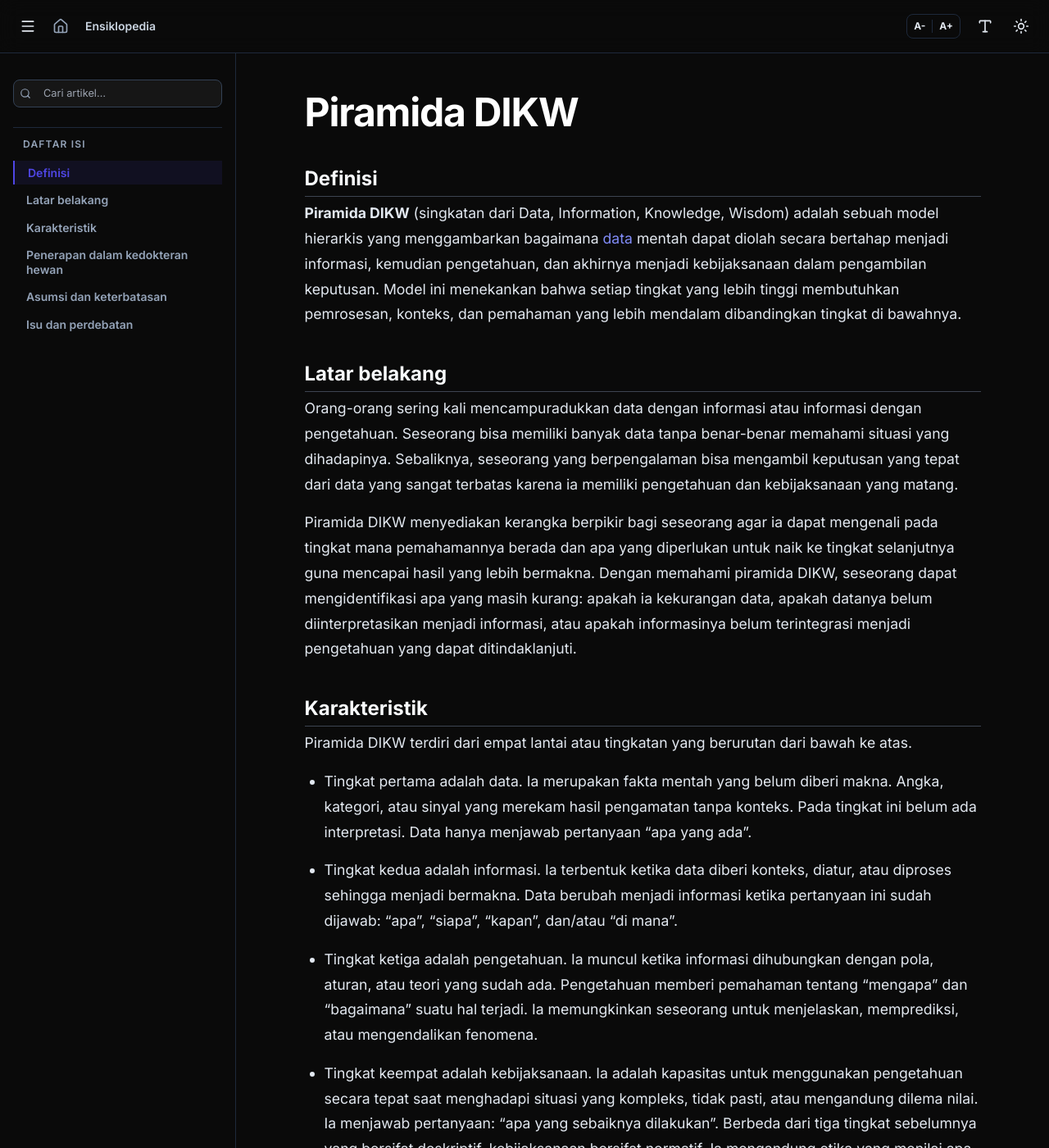
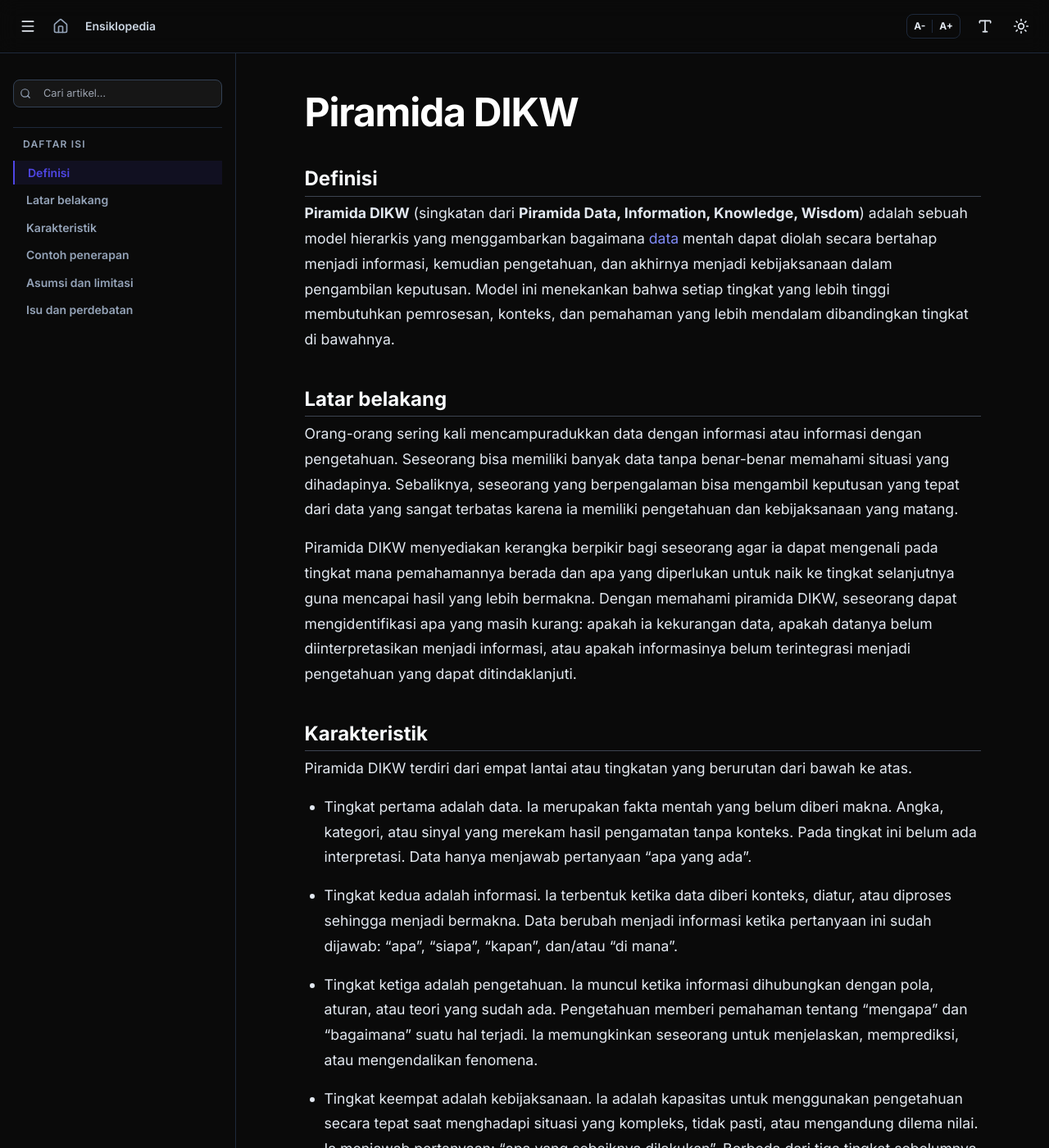
Before and after one commit to rianhs/ensiklopedia, a Jekyll site: the page built from artikel/piramida-dikw.md, in a window 1280 px wide and 1400 px high. Shown: the whole window at 82% size. Built offline with Jekyll 4.4.1, drawn with Linux system fonts in a browser that asks for light colours; nearby versions of some CDN libraries; some web fonts are replaced; some of the changed text lies outside the part shown.

Commit message:
Update piramida-dikw.md

```diff
--- a/artikel/piramida-dikw.md
+++ b/artikel/piramida-dikw.md
@@ -4,7 +4,7 @@ title: "Piramida DIKW"
 ---
 ## Definisi
 
-**Piramida DIKW** (singkatan dari Data, Information, Knowledge, Wisdom) adalah sebuah model hierarkis yang menggambarkan bagaimana [data](data.md) mentah dapat diolah secara bertahap menjadi informasi, kemudian pengetahuan, dan akhirnya menjadi kebijaksanaan dalam pengambilan keputusan. Model ini menekankan bahwa setiap tingkat yang lebih tinggi membutuhkan pemrosesan, konteks, dan pemahaman yang lebih mendalam dibandingkan tingkat di bawahnya.
+**Piramida DIKW** (singkatan dari **Piramida Data, Information, Knowledge, Wisdom**) adalah sebuah model hierarkis yang menggambarkan bagaimana [data](data.md) mentah dapat diolah secara bertahap menjadi informasi, kemudian pengetahuan, dan akhirnya menjadi kebijaksanaan dalam pengambilan keputusan. Model ini menekankan bahwa setiap tingkat yang lebih tinggi membutuhkan pemrosesan, konteks, dan pemahaman yang lebih mendalam dibandingkan tingkat di bawahnya.
 
 ## Latar belakang
 
@@ -26,11 +26,11 @@ Piramida DIKW terdiri dari empat lantai atau tingkatan yang berurutan dari bawah
 
 Hubungan antartingkat bersifat transformatif, bukan sekadar akumulatif. Naik dari satu tingkat ke tingkat berikutnya membutuhkan proses aktif, baik dalam bentuk interpretasi, integrasi, atau penilaian, yang tidak terjadi secara otomatis hanya karena jumlah data bertambah.
 
-## Penerapan dalam kedokteran hewan
+## Contoh penerapan
 
 Seorang dokter hewan menerima hasil pemeriksaan berupa kadar leukosit, suhu tubuh, dan frekuensi napas pada seekor kucing. Nilai-nilai tersebut adalah data. Ketika ia membandingkannya dengan nilai rujukan dan menemukan adanya peningkatan leukosit dan demam, ia mendapatkan informasi bahwa kucing tersebut mengalami radang. Dengan menggabungkan informasi tersebut dengan pengetahuan tentang patofisiologi infeksi, ia menyimpulkan adanya infeksi bakteri. Pada tahap ini, ia telah mencapai tingkat pengetahuan. Ketika ia memutuskan terapi antibiotik dengan mempertimbangkan jenis bakteri, kondisi pasien, risiko resistansi, dan faktor pemilik hewan, ia menerapkan kebijaksanaan.
 
-## Asumsi dan keterbatasan
+## Asumsi dan limitasi
 
 Piramida DIKW berasumsi bahwa proses pengolahan data bersifat linear dan progresif, padahal dalam realitasnya, seseorang sering kali memerlukan kebijaksanaan terlebih dahulu untuk menentukan jenis data apa yang relevan untuk dikumpulkan. Keterbatasan utama model ini adalah prinsip "*garbage in, garbage out*". Jika data di tingkat dasar cacat atau bias, maka seluruh bangunan informasi dan pengetahuan di atasnya akan menghasilkan kebijaksanaan yang keliru. Selain itu, model ini sering dikritik karena terlalu menyederhanakan proses kognitif yang kompleks dan tidak memberikan batasan yang tegas mengenai kapan informasi berubah menjadi pengetahuan karena hal tersebut sering kali bergantung pada persepsi subjektif individu yang memprosesnya.
 
```
